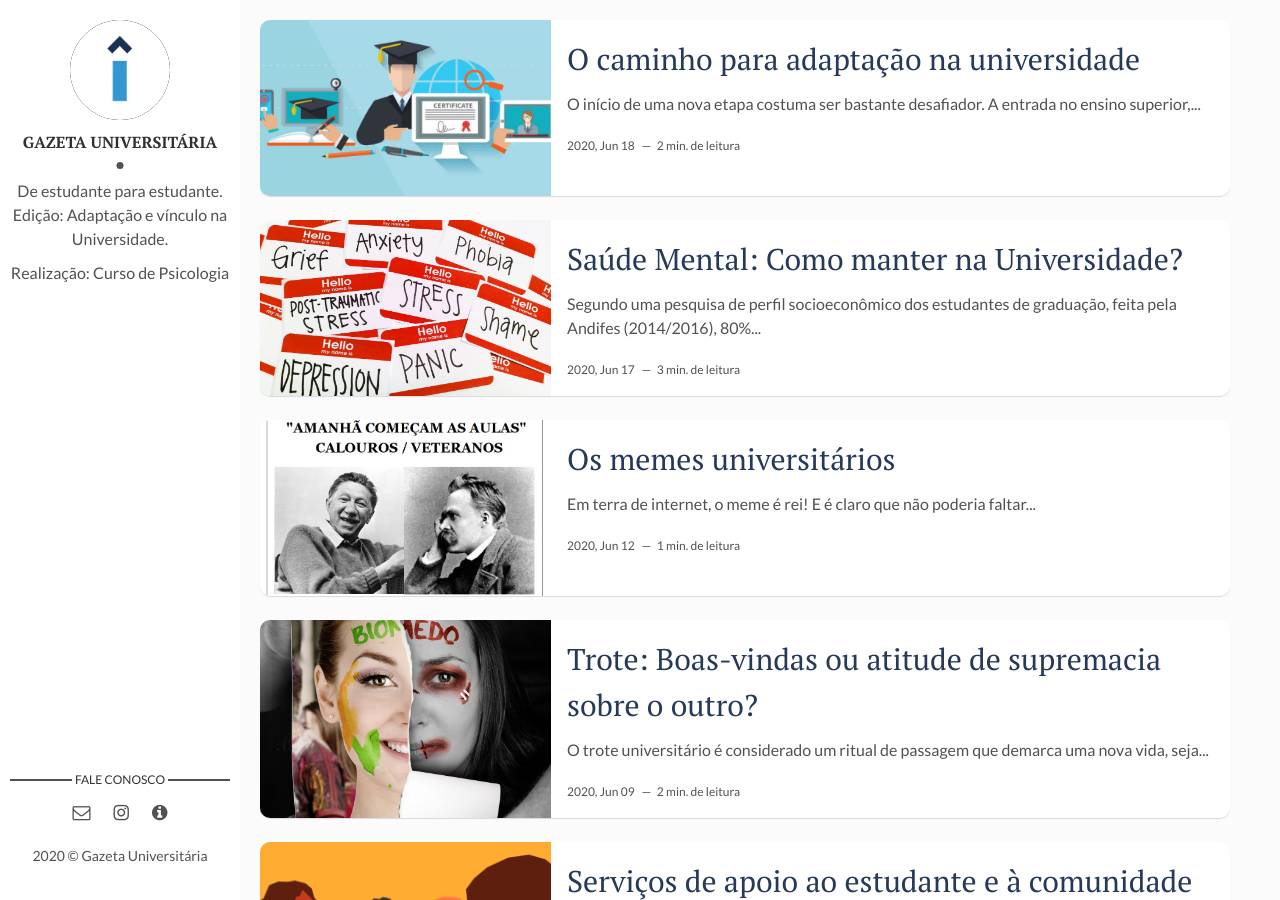
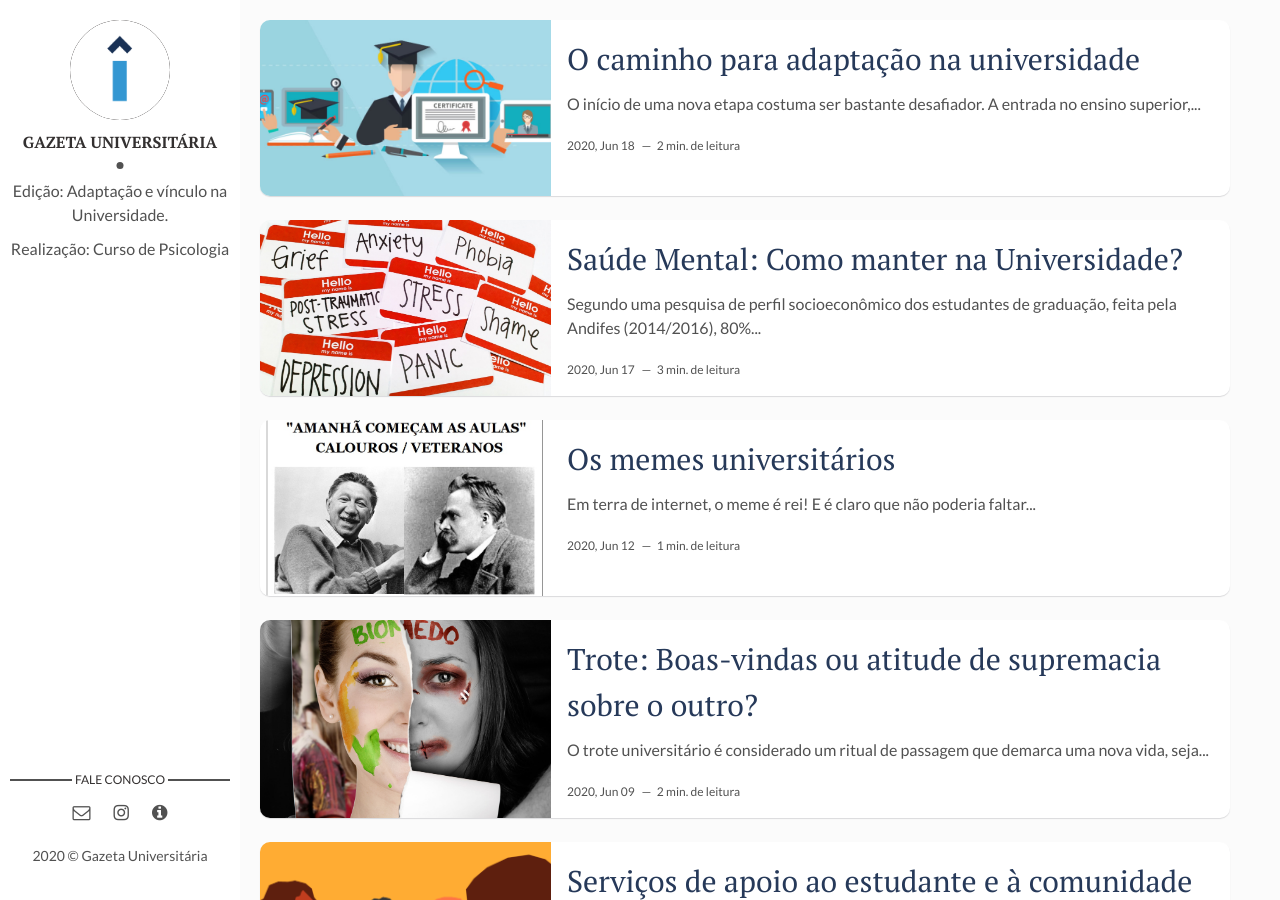
Before and after one commit to gazetauniversitaria/gazetauniversitaria.github.io, a Jekyll site: the page built from index.html, in a window 1280 px wide and 900 px high. Built offline with Jekyll 4.4.1, drawn with Linux system fonts in a browser that asks for light colours; the list of posts is cut into pages by our own code.

Commit message:
Update _config.yml

```diff
--- a/_config.yml
+++ b/_config.yml
@@ -9,7 +9,6 @@ url: "gazetauniversitaria.github.io" # the base hostname & protocol for your sit
 author: Gazeta Universitária
 author-img: integrado.png
 about-author: |
-  De estudante para estudante.
   Edição: Adaptação e vínculo na Universidade.
 
 social-email: anakrichicovski@hotmail.com
```
